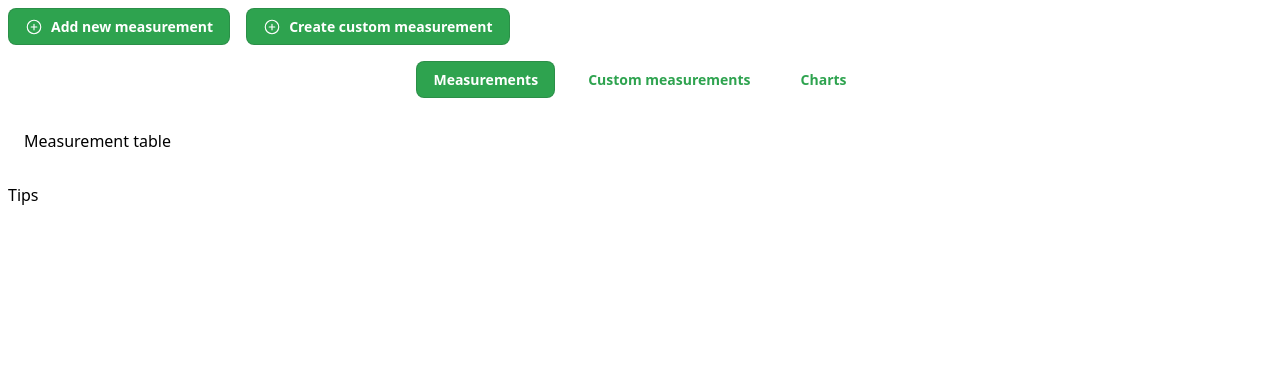
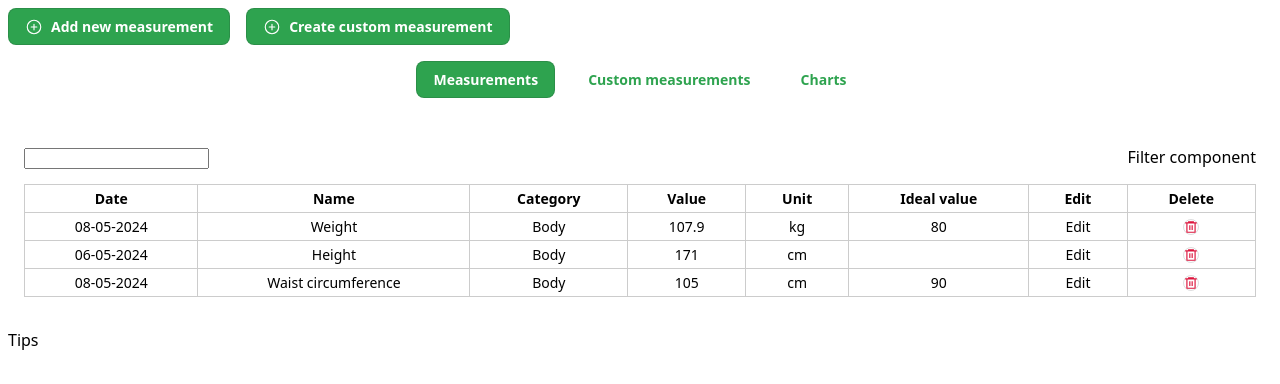
Before and after one commit to G1q/aio-tracker, a React (Vite) app in the folder frontend/: page /measurements in a window 1280 px wide. Shown: the top 384 px of the page. Built offline with nearby package versions, Linux system fonts and the light colour scheme.

Commit message:
Add elements to measurements tabs

```diff
--- a/frontend/src/pages/measurements/Measurements.jsx
+++ b/frontend/src/pages/measurements/Measurements.jsx
@@ -1,9 +1,44 @@
 import './Measurements.css'
 import Button from '../../components/ui/Button/Button'
 import { IoAddCircleOutline } from "react-icons/io5";
+import { RiDeleteBin6Line } from "react-icons/ri";
 import Tabs from '../../components/ui/Tabs/Tabs';
+import Table from '../../components/ui/Table/Table';
+
+const MEASUREMENTS_DATA = [
+    {
+        id: '1',
+        name: 'Weight',
+        category: 'Body',
+        date: '08-05-2024',
+        value: '107.9',
+        unit: 'kg',
+        ideal: '80'
+    },
+    {
+        id: '2',
+        name: 'Height',
+        category: 'Body',
+        date: '06-05-2024',
+        value: '171',
+        unit: 'cm'
+    },
+    {
+        id: '3',
+        name: 'Waist circumference',
+        category: 'Body',
+        date: '08-05-2024',
+        value: '105',
+        unit: 'cm',
+        ideal: '90'
+    }
+]
 
 const Measurements = () => {
+    const deleteMeasurement = async (id) => {
+        console.log(`Delete item with id ${id}`)
+    }
+
     return (
         <section>
             <div className="action-btns">
@@ -11,7 +46,36 @@ const Measurements = () => {
                 <Button text="Create custom measurement" icon={<IoAddCircleOutline size={18} />} />
             </div>
 
-            <Tabs tabs={[{ label: 'Measurements', element: 'Measurement table' }, { label: 'Custom measurements', element: 'Custom table' }, { label: 'Charts', element: 'Charts element' }]} />
+            <Tabs tabs={[
+                {
+                    label: 'Measurements',
+                    element: <Table headers={['Date', 'Name', 'Category', 'Value', 'Unit', 'Ideal value', 'Edit', 'Delete']}>
+                        {MEASUREMENTS_DATA.map(data => <tr key={data.id}>
+                            <td>{data.date}</td>
+                            <td>{data.name}</td>
+                            <td>{data?.category}</td>
+                            <td>{data.value}</td>
+                            <td>{data.unit}</td>
+                            <td>{data?.ideal}</td>
+                            <td>Edit</td>
+                            <td><Button variant="icon" icon={<RiDeleteBin6Line />} style={{ padding: 0, backgroundColor: 'transparent', color: 'crimson' }} onClick={() => deleteMeasurement(data.id)} /></td>
+                        </tr>)}
+                    </Table>
+                },
+                {
+                    label: 'Custom measurements',
+                    element: <Table headers={['Date', 'Name', 'Value', 'Unit', 'Edit', 'Delete']}>
+                        {MEASUREMENTS_DATA.map(data => <tr key={data.id}>
+                            <td>{data.date}</td>
+                            <td>{data.name}</td>
+                            <td>{data.value}</td>
+                            <td>{data.unit}</td>
+                            <td>Edit</td>
+                            <td><Button variant="icon" icon={<RiDeleteBin6Line />} style={{ padding: 0, backgroundColor: 'transparent', color: 'crimson' }} onClick={() => deleteMeasurement(data.id)} /></td>
+                        </tr>)}
+                    </Table>
+                },
+                { label: 'Charts', element: 'Charts element' }]} />
 
             <p>Tips</p>
         </section>
```
